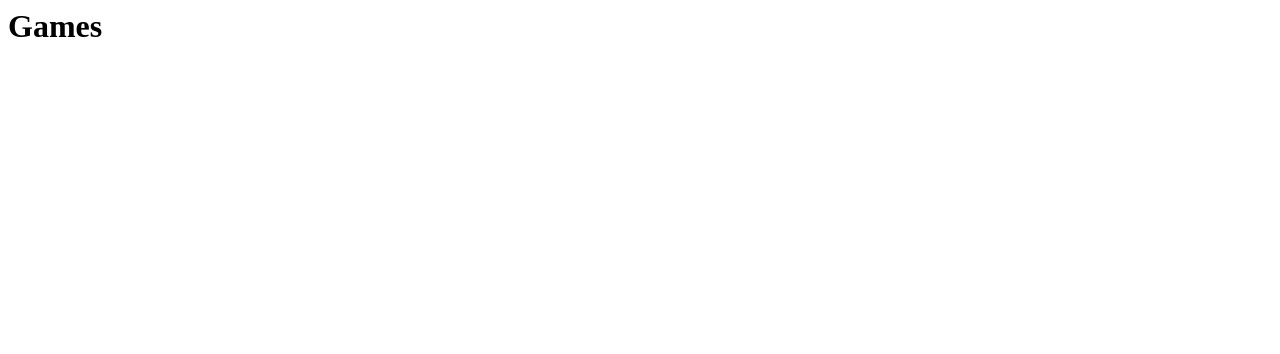
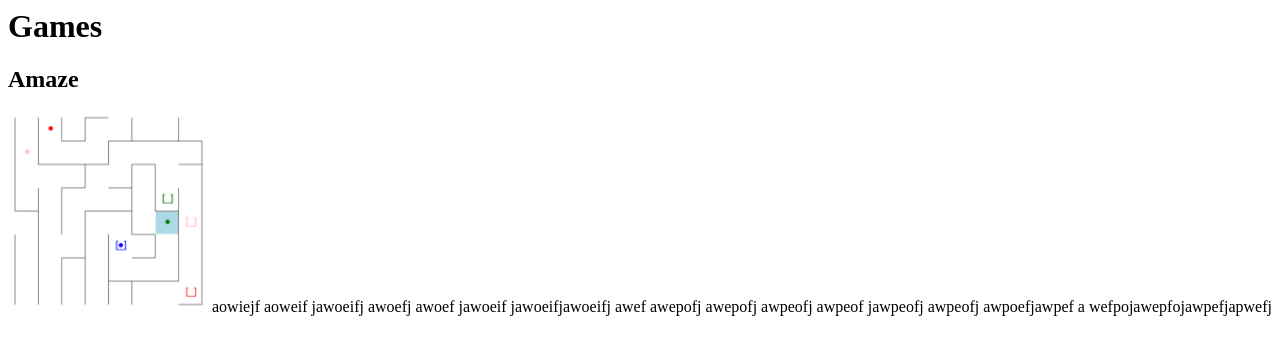
Before and after one commit to bergerab/website, a plain HTML site: page src/games/index.html in a window 1280 px wide. Drawn offline with Linux system fonts and the light colour scheme.

Commit message:
adding projects

```diff
--- a/src/games/index.html
+++ b/src/games/index.html
@@ -1 +1,9 @@
 <h1>Games</h1>
+
+<section>
+    <h1>Amaze</h1>
+    <img class="preview" src="img/amaze.png" width="200"></img>
+    aowiejf aoweif jawoeifj awoefj awoef jawoeif jawoeifjawoeifj awef
+    awepofj awepofj awpeofj awpeof jawpeofj awpeofj awpoefjawpef a
+    wefpojawepfojawpefjapwefj
+</section>
--- /dev/null
+++ b/src/style.css
@@ -0,0 +1,3 @@
+body {
+    margin: 0 20%;
+}
```
Also changed, not shown: src/.template.html, src/games/.template.html (deleted), src/games/img/amaze.png (added), 5 other files.
